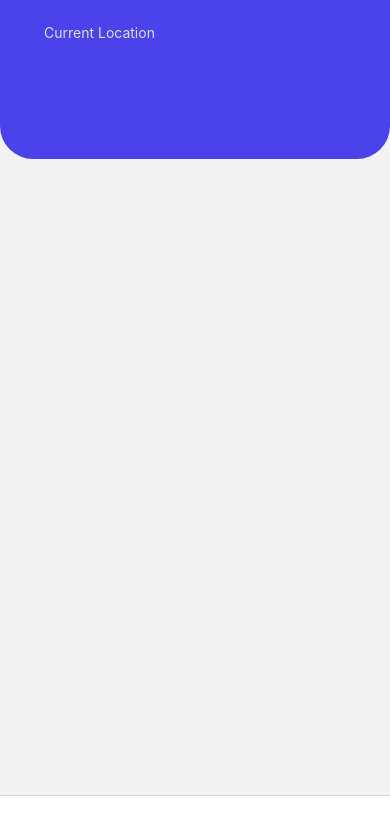
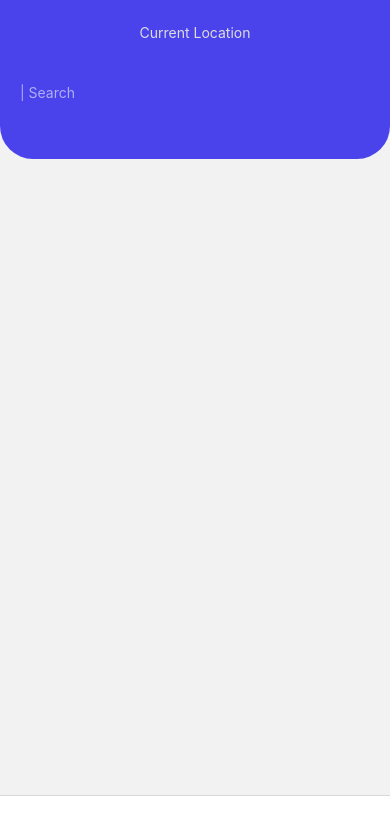
Before and after one commit to HamidGarayev3/Gezgor-Mobile-App, a React Native app in the folder gezgor/: screen /Main in a window 390 px wide. Shown: the top 834 px of the page. Built offline with nearby package versions, Linux system fonts and the light colour scheme; some icons are missing.

Commit message:
Explore Screen Top Side Finished

```diff
--- a/gezgor/package.json
+++ b/gezgor/package.json
@@ -18,6 +18,8 @@
     "@react-navigation/bottom-tabs": "^6.5.7",
     "@react-navigation/native": "^6.1.6",
     "@react-navigation/native-stack": "^6.9.12",
+    "@rneui/base": "^4.0.0-rc.7",
+    "@rneui/themed": "^4.0.0-rc.7",
     "react": "18.2.0",
     "react-native": "0.71.3",
     "react-native-maps": "^1.4.0",
--- a/gezgor/src/screens/Explore.tsx
+++ b/gezgor/src/screens/Explore.tsx
@@ -1,21 +1,40 @@
-import { View, Text, StyleSheet } from 'react-native'
+import { View, Text, StyleSheet,Dimensions, FlatList, TextInput } from 'react-native'
 import React from 'react'
 import PostButton from '../components/Button/PostButton'
 import { theme } from '../assets&styles/theme'
 import { FontAwesomeIcon } from '@fortawesome/react-native-fontawesome'
 import { faBarsStaggered,faBell } from '@fortawesome/free-solid-svg-icons'
+import { Searchbar } from 'react-native-paper';
+import { height, width } from '@fortawesome/free-solid-svg-icons/faMagnifyingGlass'
+
 
 const Explore = () => {
+  const windowWidth = Dimensions.get('window').width;
+  const windowHeight = Dimensions.get('window').height;
+
+  const [searchQuery, setSearchQuery] = React.useState('');
+
+  const onChangeSearch = query => setSearchQuery(query);
+
   return (
     <View style={{flex:1}}>
+
       <View style={styles.ExploreTabTop}>
-        <View style={{flexDirection:"row",padding:20}}><FontAwesomeIcon size={24} color={theme.colors.white[900]} icon={faBarsStaggered}></FontAwesomeIcon>
+        <View style={{flexDirection:"row",padding:20,justifyContent:'space-between'}}><FontAwesomeIcon size={24} color={theme.colors.white[900]} icon={faBarsStaggered}></FontAwesomeIcon>
         <View style={styles.ExploreTabTopLocation}><Text style={styles.ExploreTabTopLocationText}>Current Location</Text></View>
         <FontAwesomeIcon size={24} color={theme.colors.white[900]} icon={faBell}></FontAwesomeIcon>
         </View>
+        <View style={styles.SearchBar} >
+          <TextInput inlineImageLeft='search_icon' placeholderTextColor={theme.colors.white[100]}  placeholder='| Search' style={styles.ExploreSearchInput} ></TextInput>
+        </View>
+        <View>
+
+        </View>
       </View>
 
-      <View style={{flex:1}}></View>
+      <View style={{flex:1}}>
+
+      </View>
       <View style={{flex:1}}></View>
       <View style={{flex:3}}></View>
       <View style={{flex:2}}></View>
@@ -31,15 +50,21 @@ const styles = StyleSheet.create({
     height:179,
     backgroundColor:theme.colors.purple[900],
     borderBottomLeftRadius:33,
-    borderBottomRightRadius:33
+    borderBottomRightRadius:33,
   },
   ExploreTabTopLocationText:{
     color:theme.colors.white[900],
-    textAlign:'center'
   },
   ExploreTabTopLocation:{
   justifyContent:'center',
   alignContent:'center'
+  },
+  SearchBar:{
+    padding:20,
+    flexDirection:'row'
+  },
+  ExploreSearchInput:{
+
   }
 })
 
```
Also changed, not shown: 3 other files (tests, documents, lock files or other folders).
